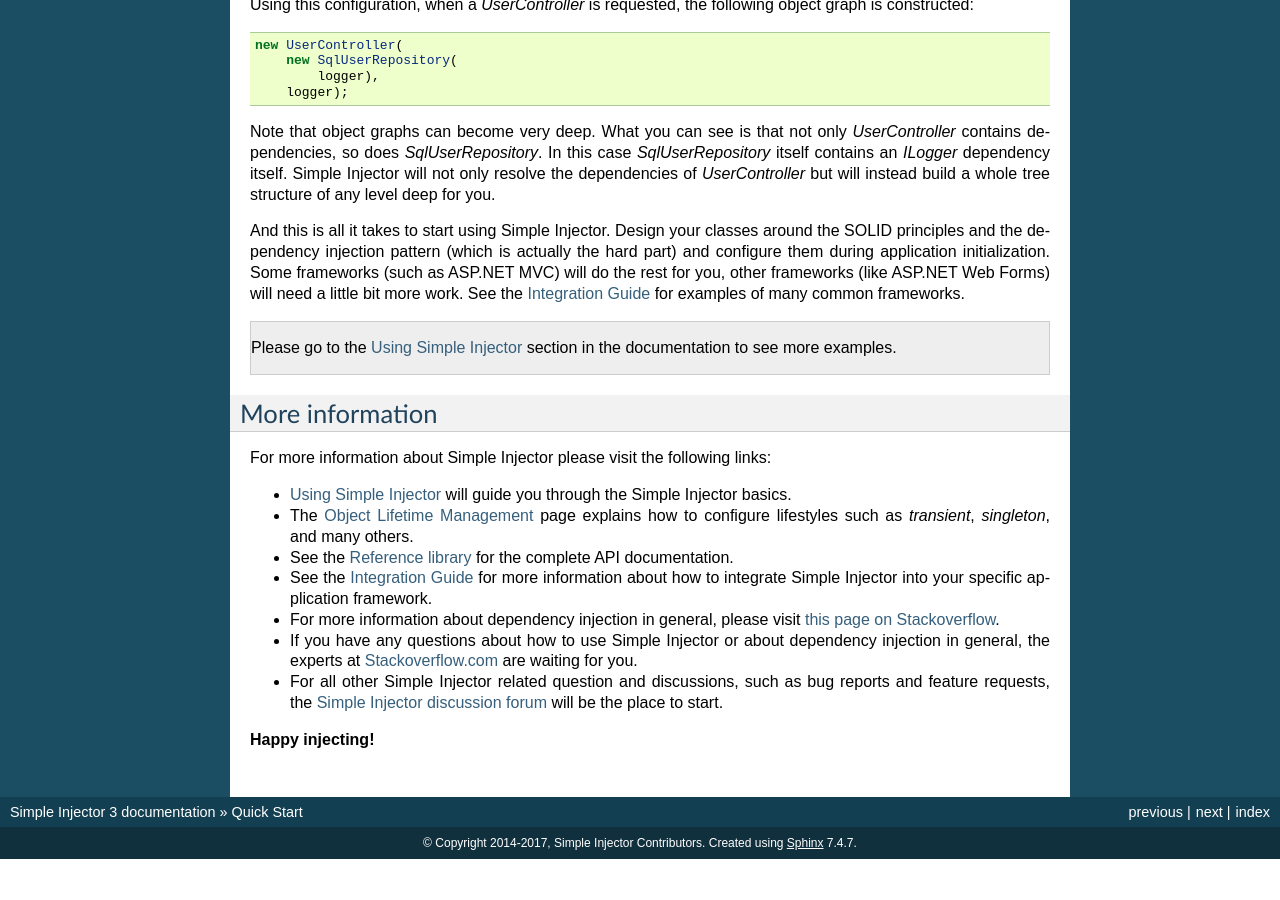
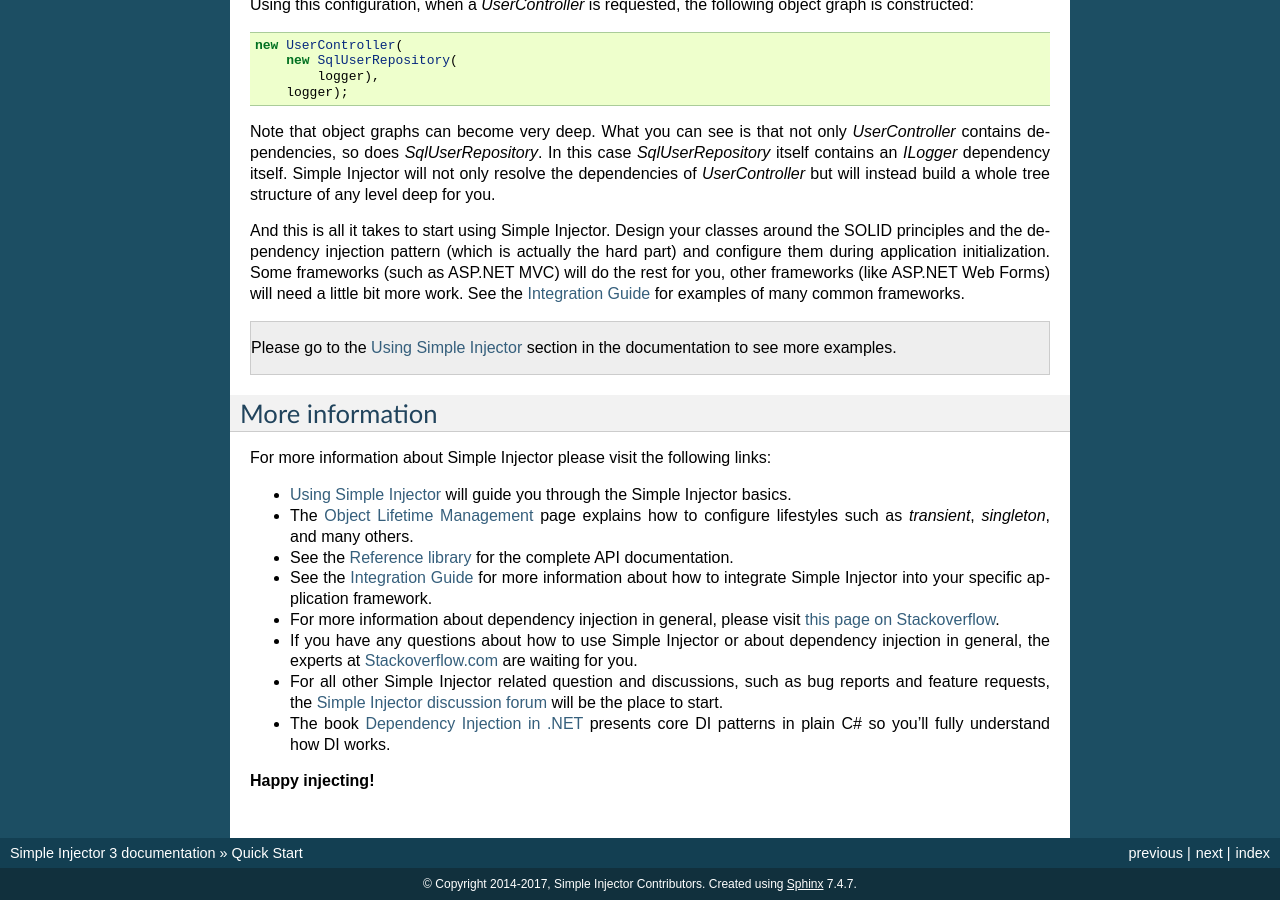
Before and after one commit to simpleinjector/Documentation, a Sphinx documentation site: the page built from source/quickstart.rst, in a window 1280 px wide and 900 px high, scrolled down 2508 px. Built offline with Sphinx 7.4.7, drawn with Linux system fonts in a browser that asks for light colours; before the commit the page ends 3367 px from its top, so only the background shows below that.

Commit message:
Added link to DI in .NET book.

```diff
--- a/source/quickstart.rst
+++ b/source/quickstart.rst
@@ -147,5 +147,6 @@ For more information about Simple Injector please visit the following links:
 * For more information about dependency injection in general, please visit `this page on Stackoverflow <https://stackoverflow.com/tags/dependency-injection/info>`_.
 * If you have any questions about how to use Simple Injector or about dependency injection in general, the experts at `Stackoverflow.com <https://stackoverflow.com/questions/ask?tags=simple-injector%20ioc-container%20dependency-injection%20.net%20c%23>`_ are waiting for you.
 * For all other Simple Injector related question and discussions, such as bug reports and feature requests, the `Simple Injector discussion forum <https://simpleinjector.org/forum>`_ will be the place to start.
+* The book `Dependency Injection in .NET <https://manning.com/seemann/>`_ presents core DI patterns in plain C# so you'll fully understand how DI works.
 
 **Happy injecting!**
```
